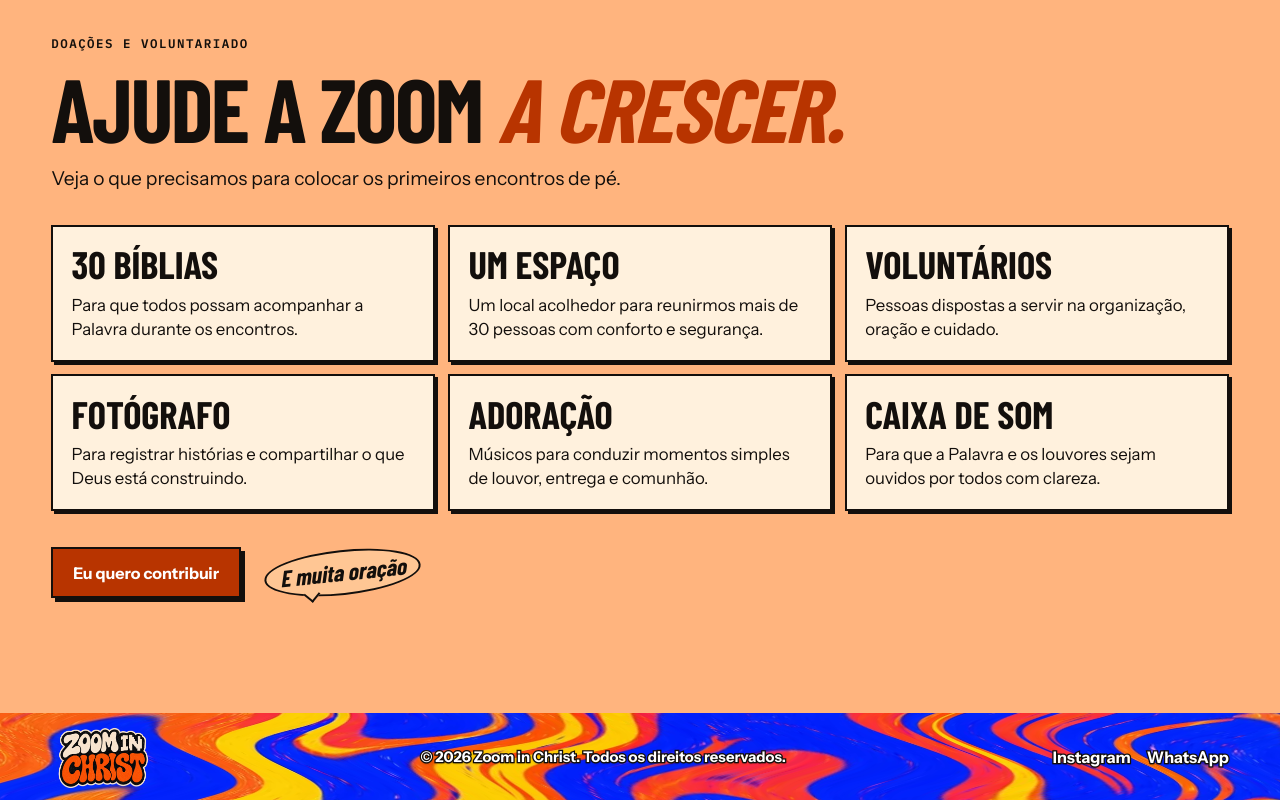
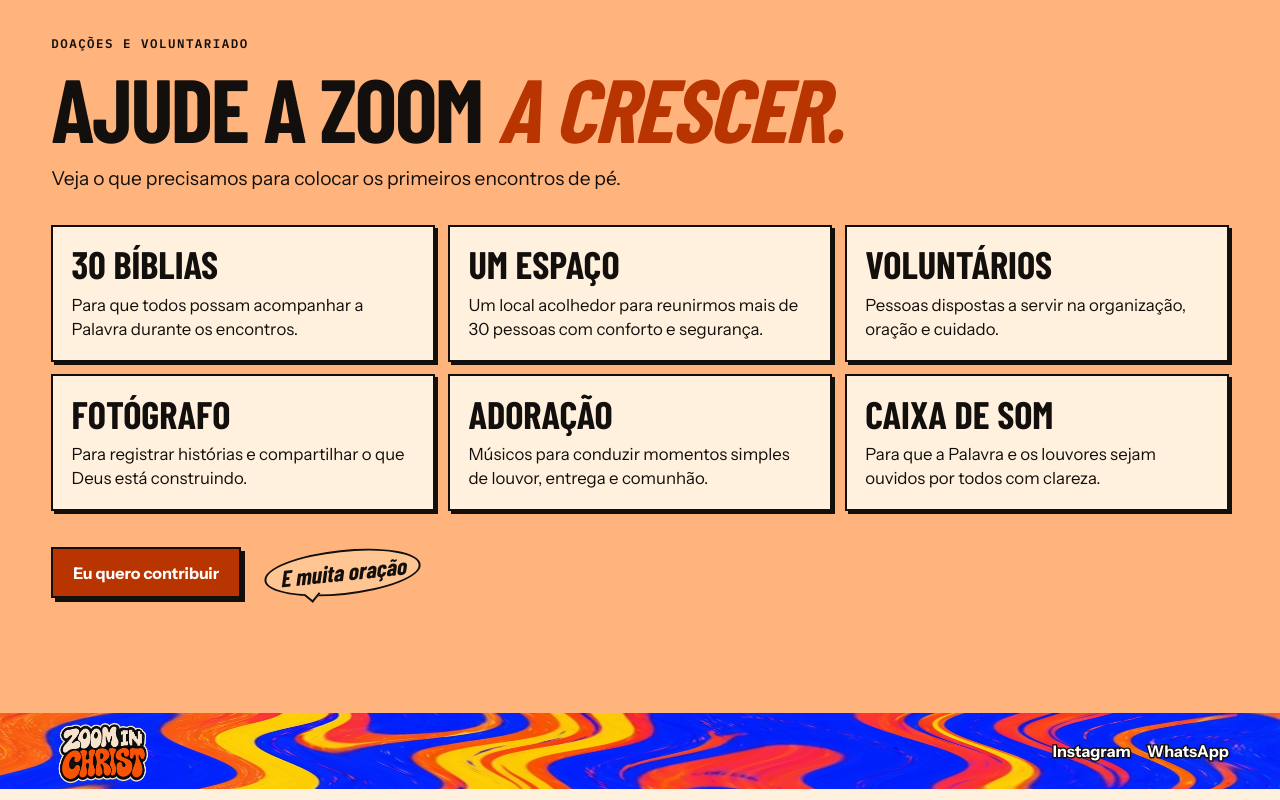
Before and after one commit to negojapis/Zoom-in-Christ-Movement, a plain HTML site: page index.html in a window 1280 px wide. Shown: the part 3017-3817 px from the top of the page. Drawn offline with nearby package versions, Linux system fonts and the light colour scheme; animation ran at ten frames a second; a web font is replaced by a local one.

Commit message:
Update Instagram URL and remove copyright text from footer

```diff
--- a/index.html
+++ b/index.html
@@ -225,9 +225,8 @@
   <canvas class="marble-canvas" aria-hidden="true"></canvas>
   <div class="wrap footer">
     <a class="logo" href="#inicio" aria-label="Zoom in Christ, voltar ao início"><img src="logo-zoom.webp" alt="" width="800" height="545"></a>
-    <p class="footer-copy">© 2026 Zoom in Christ. Todos os direitos reservados.</p>
     <div class="footer-actions">
-      <a href="https://www.instagram.com/zoominchrist/" target="_blank" rel="noopener">Instagram</a>
+      <a href="https://www.instagram.com/zoominchristmovement/" target="_blank" rel="noopener">Instagram</a>
       <a href="https://wa.me/5511940634737" target="_blank" rel="noopener">WhatsApp</a>
     </div>
   </div>
--- a/style.css
+++ b/style.css
@@ -436,16 +436,8 @@ main { overflow-x: clip; }
   pointer-events: none;
 }
 .marble-band .wrap { position: relative; }
-.footer { flex-wrap: wrap; padding-block: .6rem; }
-.footer-copy {
-  margin: 0;
-  font-size: clamp(.78rem, 1.25vw, .92rem);
-  font-weight: 700;
-  text-align: center;
-}
 .marble-band nav a:not(.nav-cta),
-.marble-footer .footer-actions > :is(a, button),
-.marble-footer .footer-copy {
+.marble-footer .footer-actions > :is(a, button) {
   color: #fff;
   -webkit-text-stroke: 2.5px var(--ink);
   paint-order: stroke fill;
@@ -456,10 +448,6 @@ main { overflow-x: clip; }
   outline-color: #fff;
   box-shadow: 0 0 0 3px var(--ink);
 }
-@media (max-width: 640px) {
-  .footer { justify-content: space-between; }
-  .footer-copy { order: 3; width: 100%; text-align: center; margin-top: .25rem; }
-}
 @media (max-width: 450px) {
   .marble-band .wrap { gap: .4rem; }
 }
```
